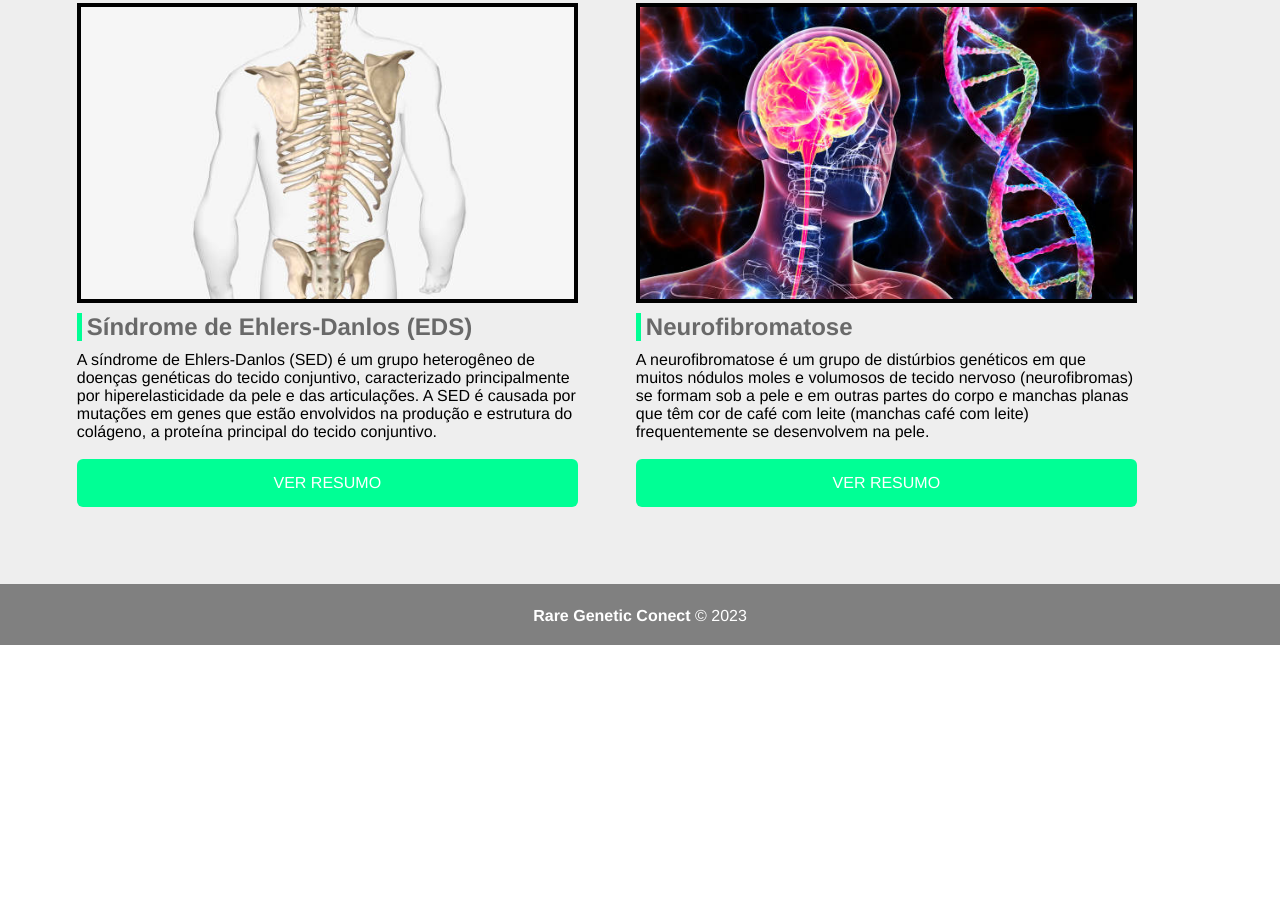
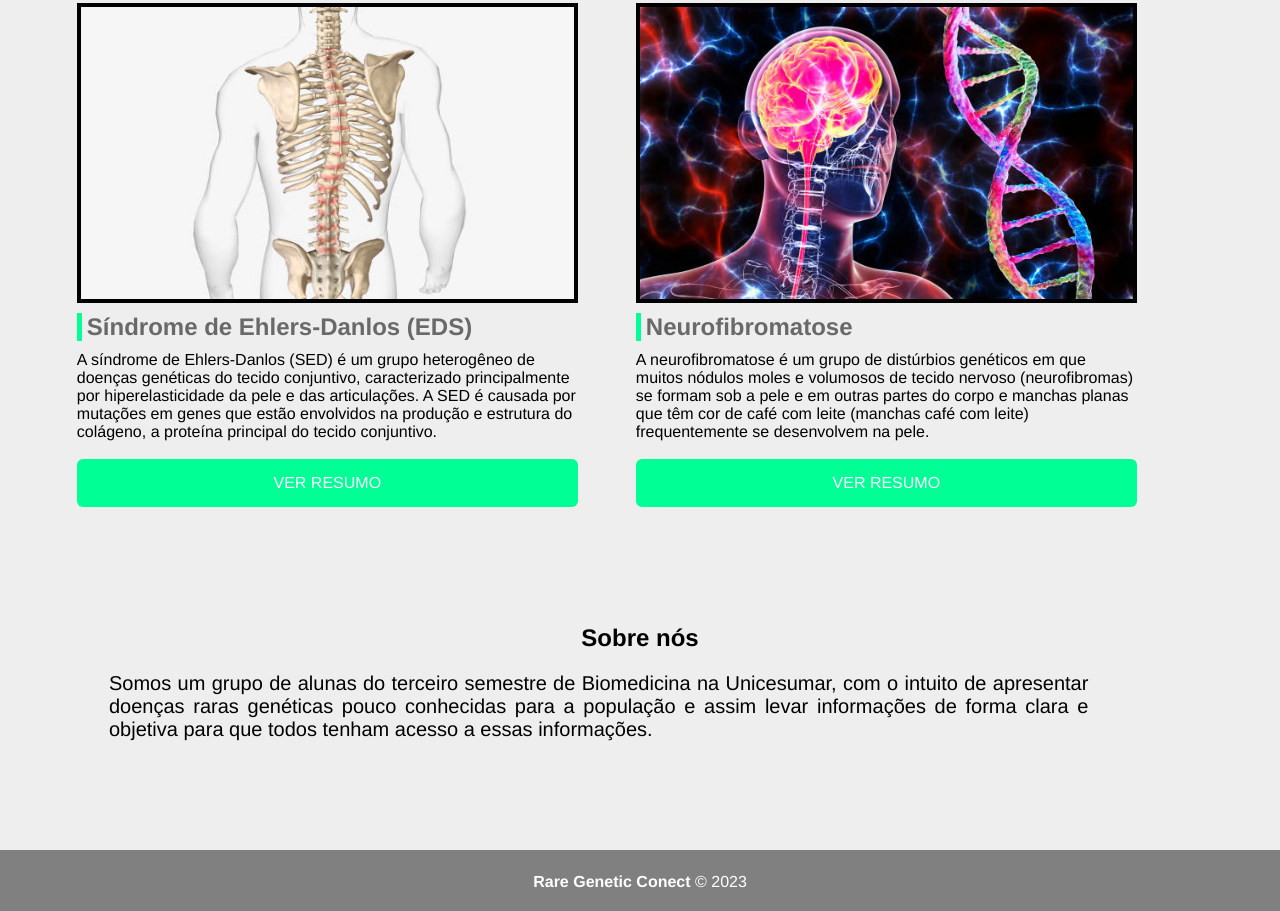
Before and after one commit to RareGeneticConect/RareGeneticConect, a plain HTML site: page index.html in a window 1280 px wide. Shown: the part 971-1882 px from the top of the page. Before the commit the page ends 1616 px from the top, so only its background shows below. Drawn offline with Linux system fonts and the light colour scheme.

Commit message:
Add files via upload

```diff
--- a/estil.css
+++ b/estil.css
@@ -125,8 +125,3 @@ header {
     padding: 5%;
     padding-top: 2px;
     }
-    #in{
-    text-align: end;
-    color: #fff;
-
-    }
--- a/index.html
+++ b/index.html
@@ -11,6 +11,8 @@
    <!-- Cabeçalho-->
 <header>
     <h1>Rare Genetic Conect</h1>
+
+
 </header>
 
 <main class="container">
@@ -54,7 +56,15 @@
     <a href="page5.html" target="blank" class="btn"> Ver resumo </a>
 </div>
 
-
+<br><br><br><br><br><br>
+    <div id="doe">
+    <h1 >Sobre nós</h1> <br>
+</div>
+    <div id="theme">
+        <p>
+            Somos um grupo de alunas do terceiro semestre de Biomedicina na Unicesumar, com o intuito de apresentar doenças raras genéticas pouco conhecidas para a população e assim levar informações de forma clara e objetiva para que todos tenham acesso a essas informações.
+        </p>
+    </div>
 </section>
 </main>
 
```
